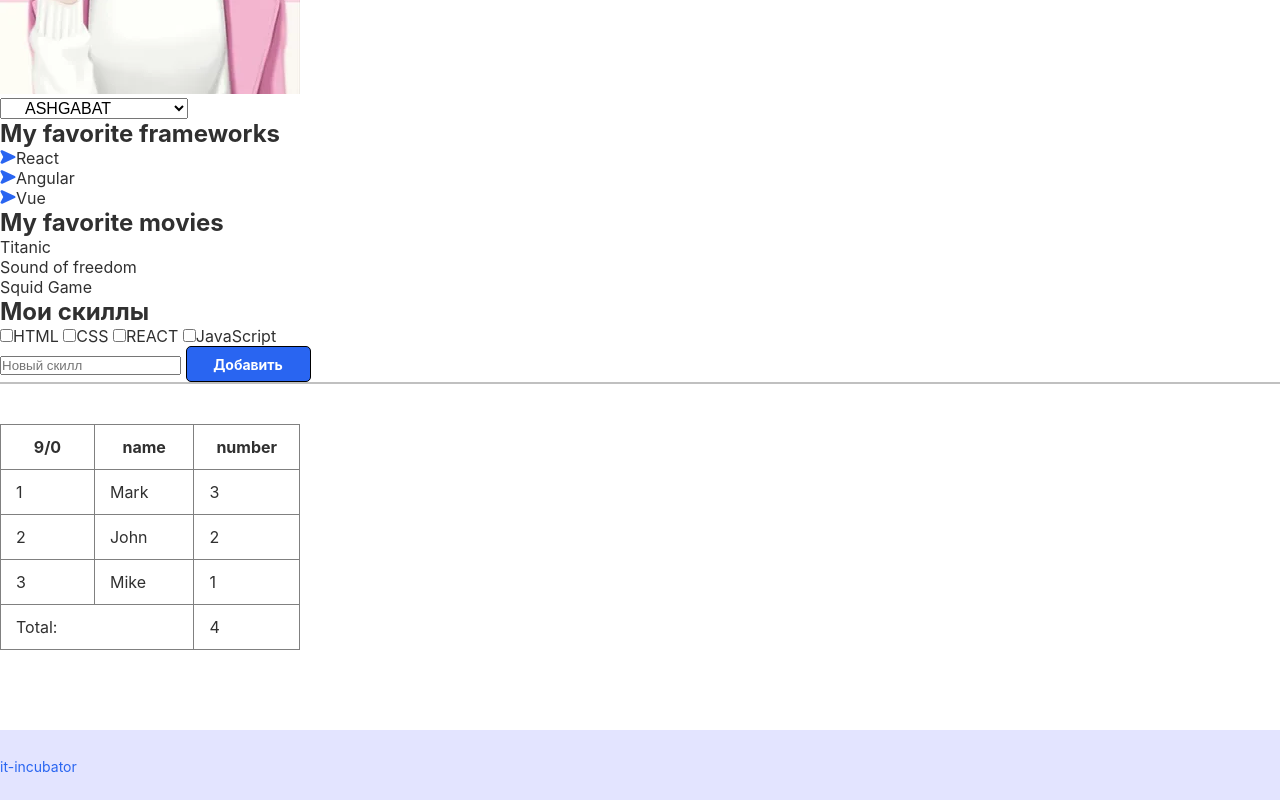
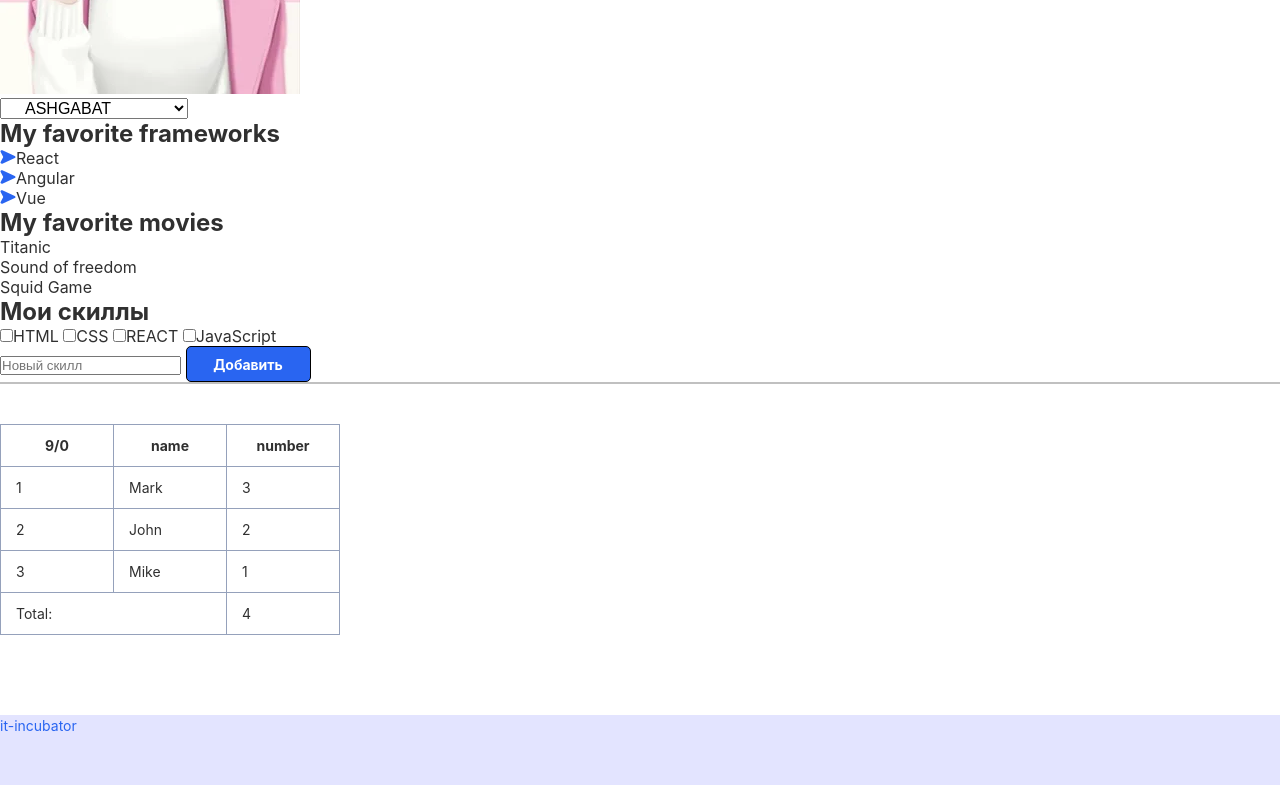
Before and after one commit to Mahri88/homework01, a plain HTML site: page index.html in a window 1280 px wide. Shown: the part 526-1326 px from the top of the page. Drawn offline with Linux system fonts and the light colour scheme.

Commit message:
add table

```diff
--- a/style.css
+++ b/style.css
@@ -156,11 +156,12 @@ select {
 }
 
 table {
+    border: 1px solid rgba(149, 161, 187, 1);
     border-collapse: collapse;
     margin-top: 40px;
     margin-bottom: 80px;
-    width: 300px;
-    height: 196px;
+font-weight: 700px;
+font-size: 14px;
     /* Стили для таблицы */
 }
 
@@ -173,11 +174,11 @@ td {
 }
 
 footer {
-    padding: 26px 0;
     width: 1440px;
-    height: 70px;
-    background: rgba(163, 167, 255, 0.3);
-
+     height: 70px;
+     top:1977px;
+     background-color: #a3a7ff;
+     background-color:rgba(163, 167, 255, 0.3);
     /* Стили для футера */
 }
 
```
